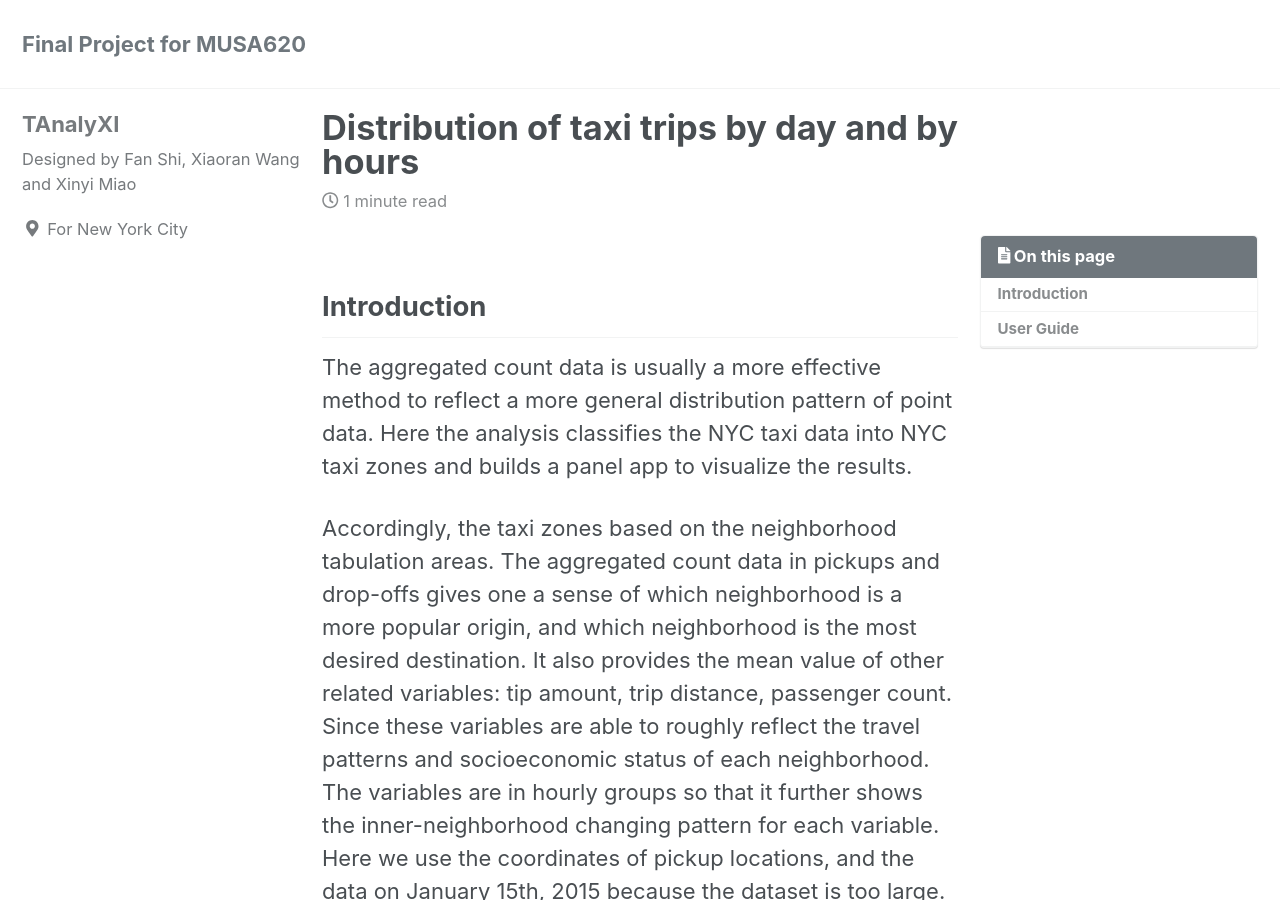
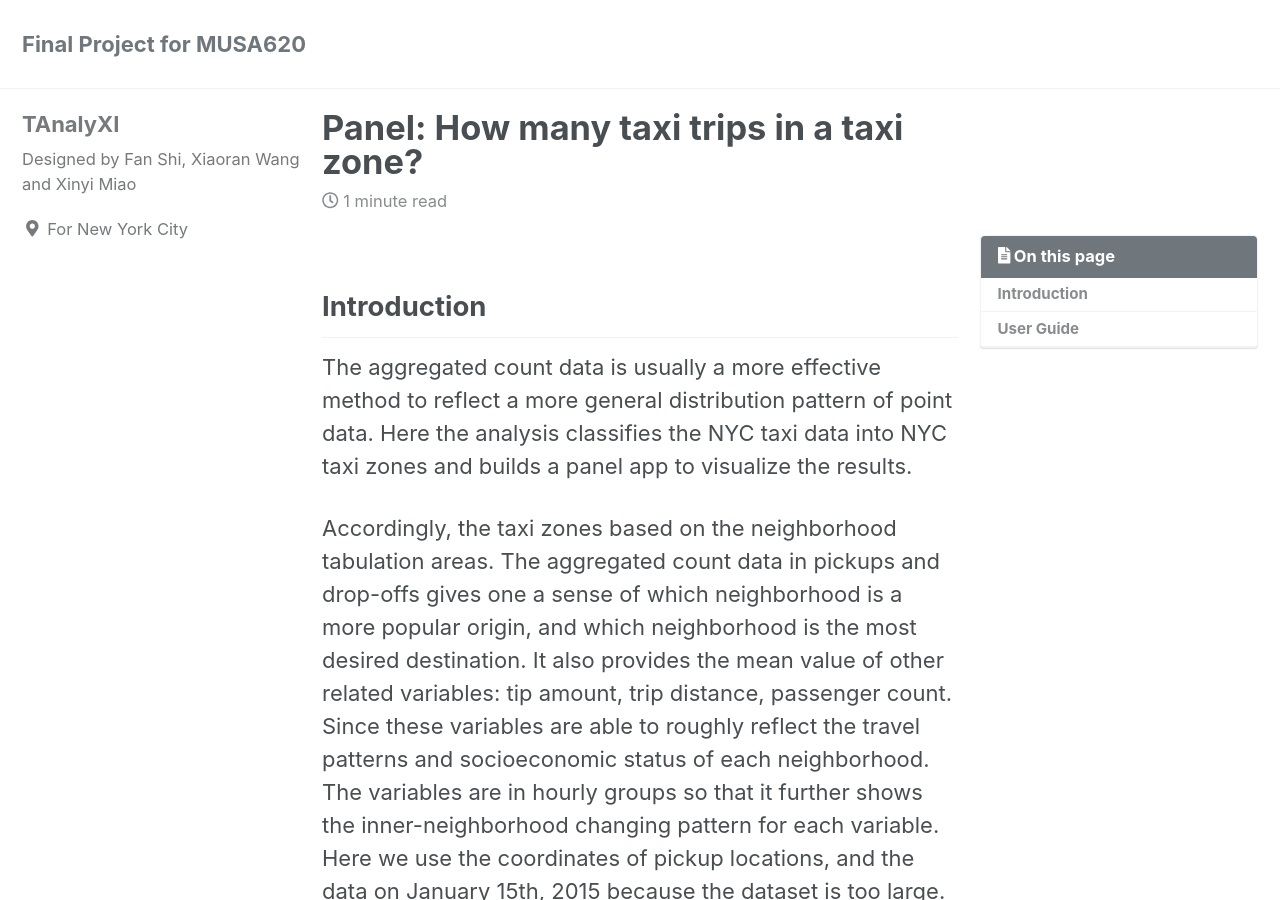
Before and after one commit to XinyiMsumyee/my-pages-starter, a Jekyll site: the page built from _posts/2019-12-15-panel2.md, in a window 1280 px wide and 900 px high. Built offline with Jekyll 4.4.1, drawn with Linux system fonts in a browser that asks for light colours; cached includes are drawn as plain includes; nearby versions of some CDN libraries; a script that is not in the unit is left out.

Commit message:
change the head

```diff
--- a/_posts/2019-12-15-panel2.md
+++ b/_posts/2019-12-15-panel2.md
@@ -1,9 +1,9 @@
 ---
-title: "Distribution of taxi trips by day and by hours"
+title: "Panel: How many taxi trips in a taxi zone?"
 date: 2019-12-15
 published: true
 tags: [dataviz, hvplot, altair, datashader, panel]
-excerpt: "This is the introduction of the prediction model."
+excerpt: "People in which neighborhood prefer a taxi ride? Where they want to go? The panel give you the answer."
 toc: True
 toc_sticky: true
 
```
